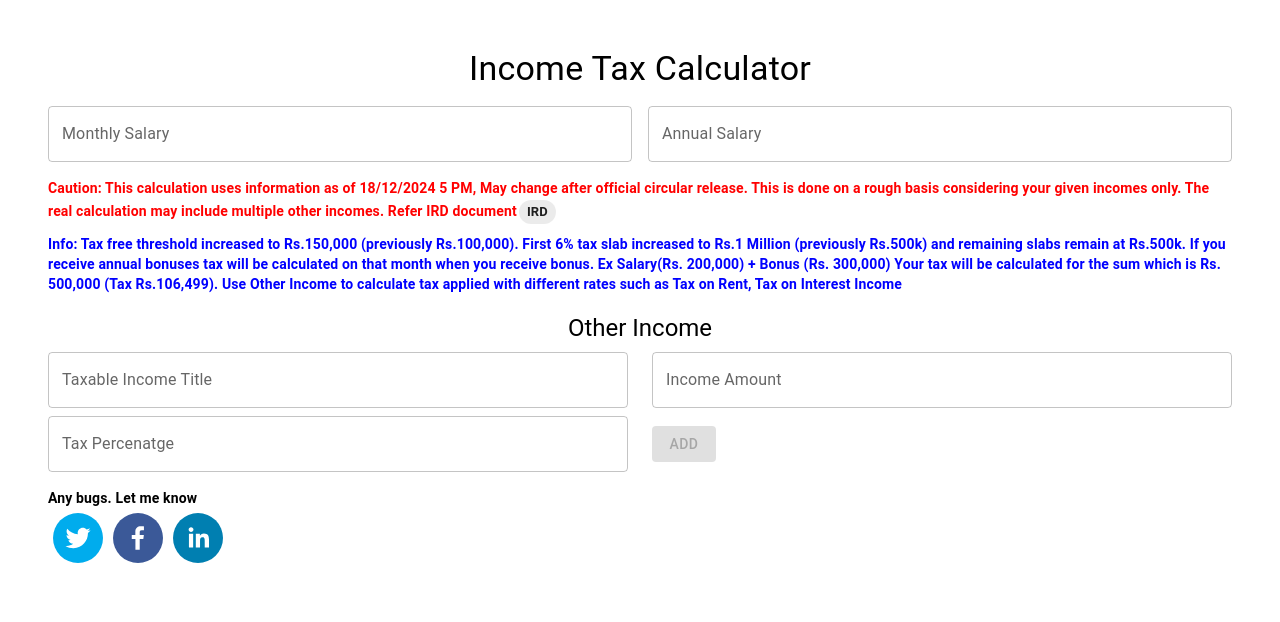
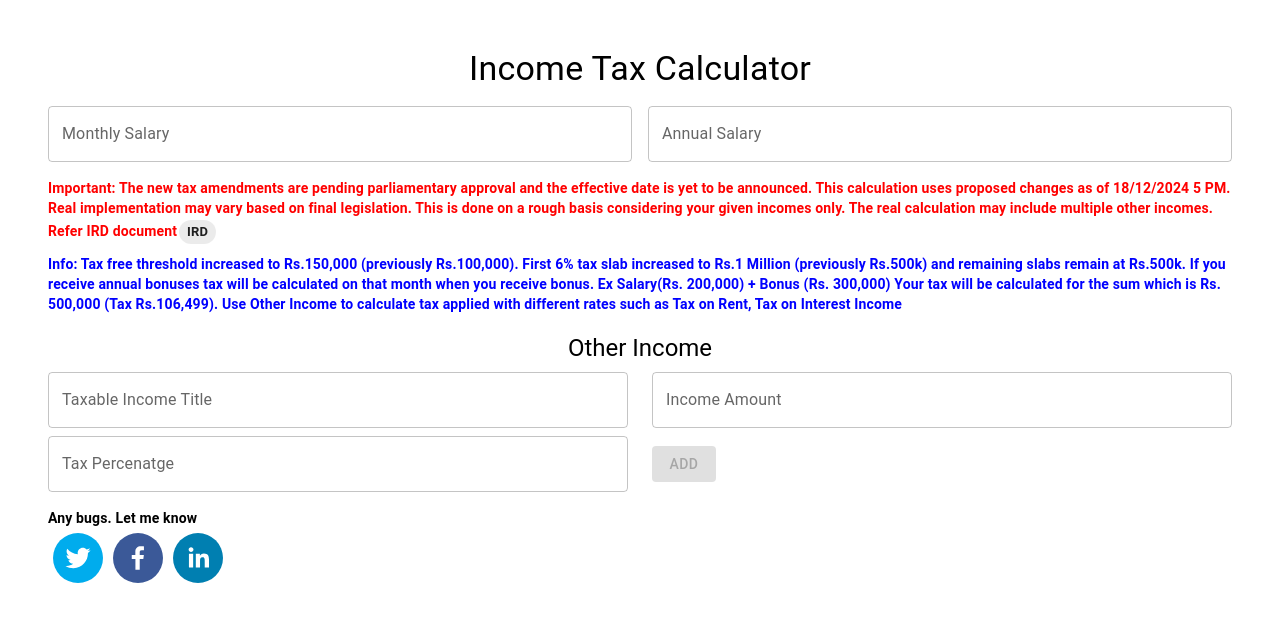
Before and after one commit to nmzabith/income-tax-calculator, a React (Create React App) app: page / in a window 1280 px wide. Shown: the top 622 px of the page. Built offline with nearby package versions, Linux system fonts and the light colour scheme.

Commit message:
update caution message to reflect pending tax amendments and clarify calculation basis

```diff
--- a/src/components/descriptions.jsx
+++ b/src/components/descriptions.jsx
@@ -12,8 +12,9 @@ class Description extends Component {
     return (
       <Grid item xs={12} mt={2}>
         <Typography variant="body2" color={"red"} fontWeight={"bold"}>
-          Caution: This calculation uses information as of 18/12/2024 5 PM, May change after official circular release. This is done on a rough basis considering your given
-          incomes only. The real calculation may include multiple other incomes.
+          Important: The new tax amendments are pending parliamentary approval and the effective date is yet to be announced.
+          This calculation uses proposed changes as of 18/12/2024 5 PM. Real implementation may vary based on final legislation.
+          This is done on a rough basis considering your given incomes only. The real calculation may include multiple other incomes.
           Refer IRD document
           <Chip
             label="IRD"
```
